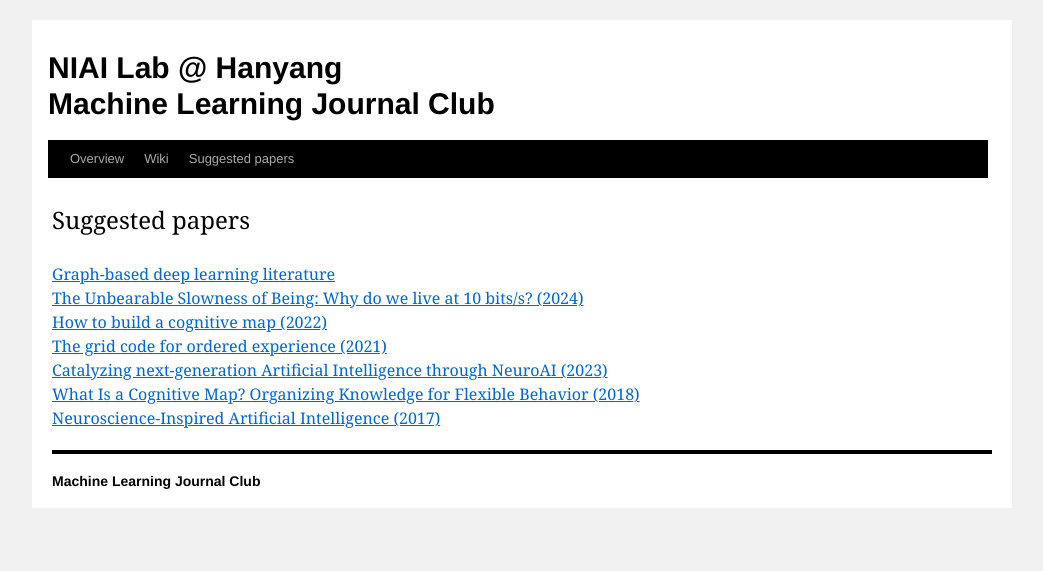
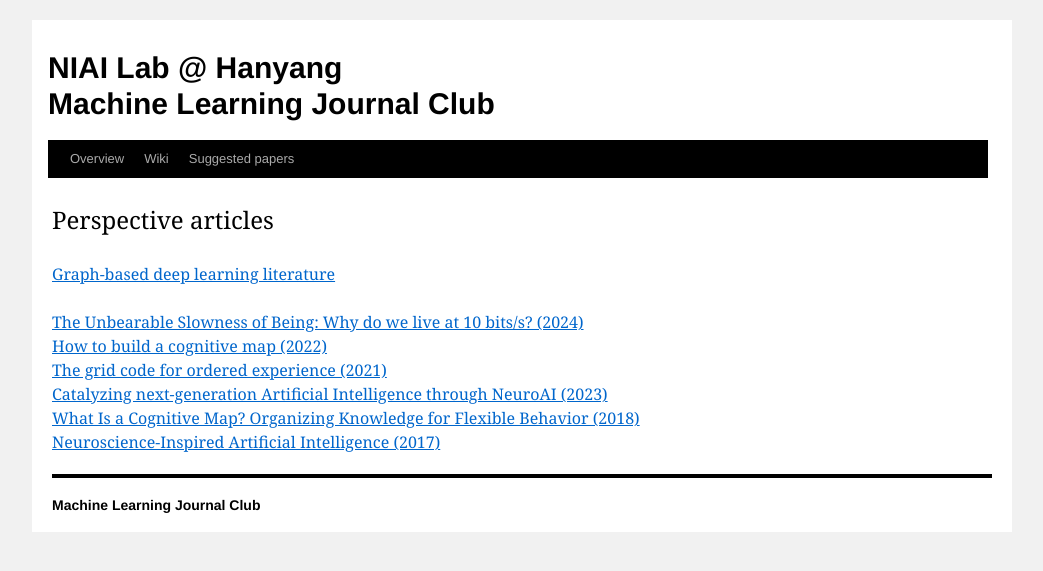
Before and after one commit to niai-lab/GraphML-JC, a Jekyll site: the page built from suggested_reading.html, in a window 1280 px wide. Shown: the top 571 px of the page, without its empty margins (118-1161 px from the left). Built offline with Jekyll 4.4.1, drawn with Linux system fonts in a browser that asks for light colours.

Commit message:
Update suggested_reading.html

```diff
--- a/suggested_reading.html
+++ b/suggested_reading.html
@@ -1,15 +1,15 @@
 ---
 layout: default
-title: Suggested papers
+title: Perspective articles
 ---
 
 <div id="content" role="main">
 
   <p class="section-title">
-    <h2>Suggested papers</h2>
+    <h2>Perspective articles</h2>
   </p>
 
-  <p><a href="https://github.com/naganandy/graph-based-deep-learning-literature">Graph-based deep learning literature</a><br />
+  <p><a href="https://github.com/naganandy/graph-based-deep-learning-literature">Graph-based deep learning literature</a><br /><br />
 
     <a href="https://arxiv.org/abs/2408.10234">The Unbearable Slowness of Being: Why do we live at 10 bits/s? (2024)</a><br />
     <a href="https://www.nature.com/articles/s41593-022-01153-y">How to build a cognitive map (2022)</a><br />
```
